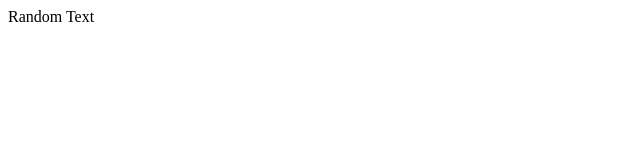
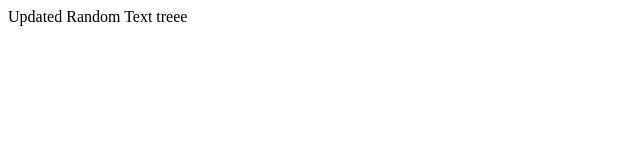
Before and after one commit to CalebBillWilson/Git-Github-, a plain HTML site: page index.html in a window 1280 px wide. Shown: the whole page, without its empty margins (0-640 px from the left). Drawn offline with Linux system fonts and the light colour scheme.

Commit message:
this new save is for updated text

```diff
--- a/index.html
+++ b/index.html
@@ -6,6 +6,6 @@
     <title>Document</title>
 </head>
 <body>
-    Random Text
+   Updated Random Text treee
 </body>
 </html>
```
